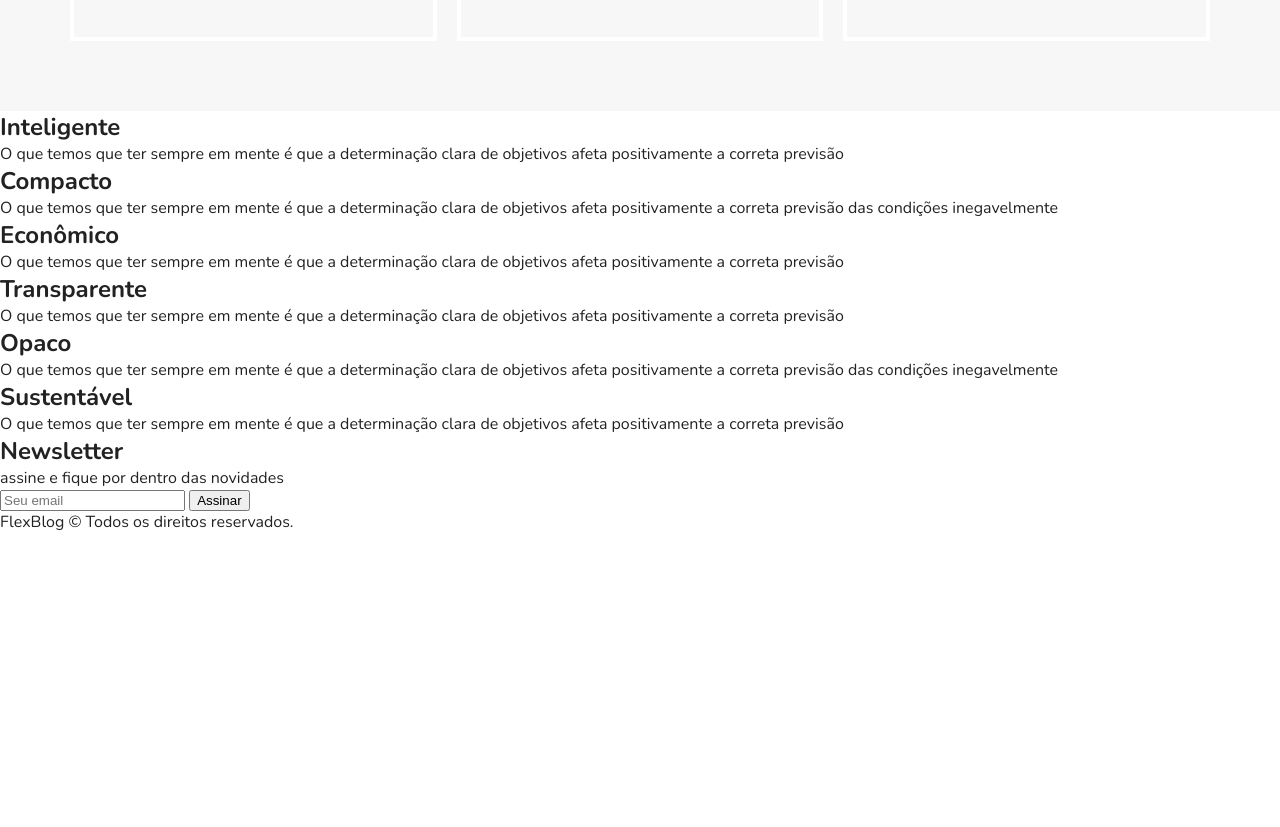
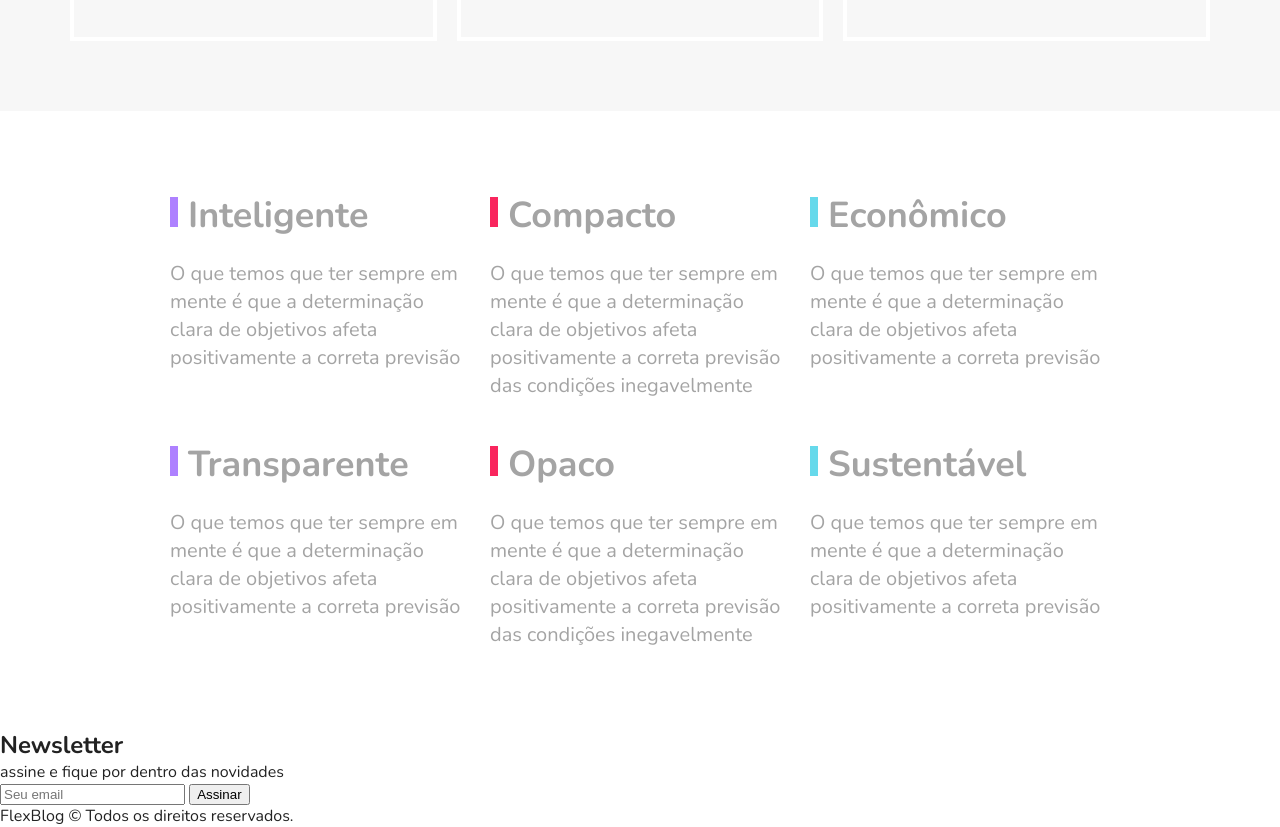
Before and after one commit to stephanybrazeir0/flexblog, a plain HTML site: page index.html in a window 1280 px wide. Shown: the part 2477-3304 px from the top of the page. Before the commit the page ends 3010 px from the top, so only its background shows below. Drawn offline with nearby package versions, Linux system fonts and the light colour scheme.

Commit message:
qualidade

```diff
--- /dev/null
+++ b/css/qualidade.css
@@ -0,0 +1,43 @@
+.qualidade {
+  max-width: 960px;
+  margin: 60px auto;
+  display: flex;
+  flex-wrap: wrap;
+}
+
+.qualidade-item {
+  flex: 1 1 300px;
+  margin: 20px 10px;
+}
+
+.qualidade-item h2 {
+  font-size: 2.25rem;
+  color: #a4a4a4;
+  margin-bottom: 20px;
+}
+
+.qualidade-item h2::before {
+  content: "";
+  display: inline-block;
+  width: 8px;
+  height: 30px;
+  margin-right: 10px;
+}
+
+.qualidade-item:nth-of-type(3n + 1) h2::before {
+  background-color: #ae81ff;
+}
+
+.qualidade-item:nth-of-type(3n + 2) h2::before {
+  background-color: #f9265e;
+}
+
+.qualidade-item:nth-of-type(3n + 3) h2::before {
+  background-color: #66d9eb;
+}
+
+.qualidade-item p {
+  font-size: 1.25rem;
+  line-height: 1.4;
+  color: #a4a4a4;
+}
--- a/css/style.css
+++ b/css/style.css
@@ -5,3 +5,4 @@
 @import url("./sobre.css");
 @import url("./produtos.css");
 @import url("./preco.css");
+@import url("./qualidade.css");
```
Also changed, not shown: index.html (+1 -1 lines).
